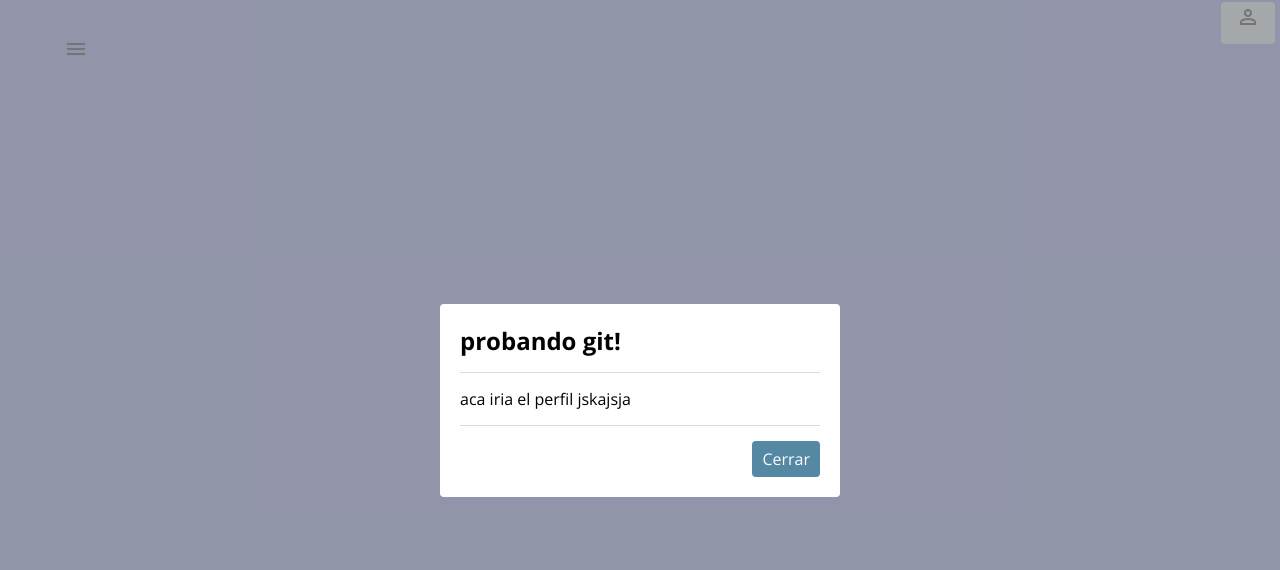
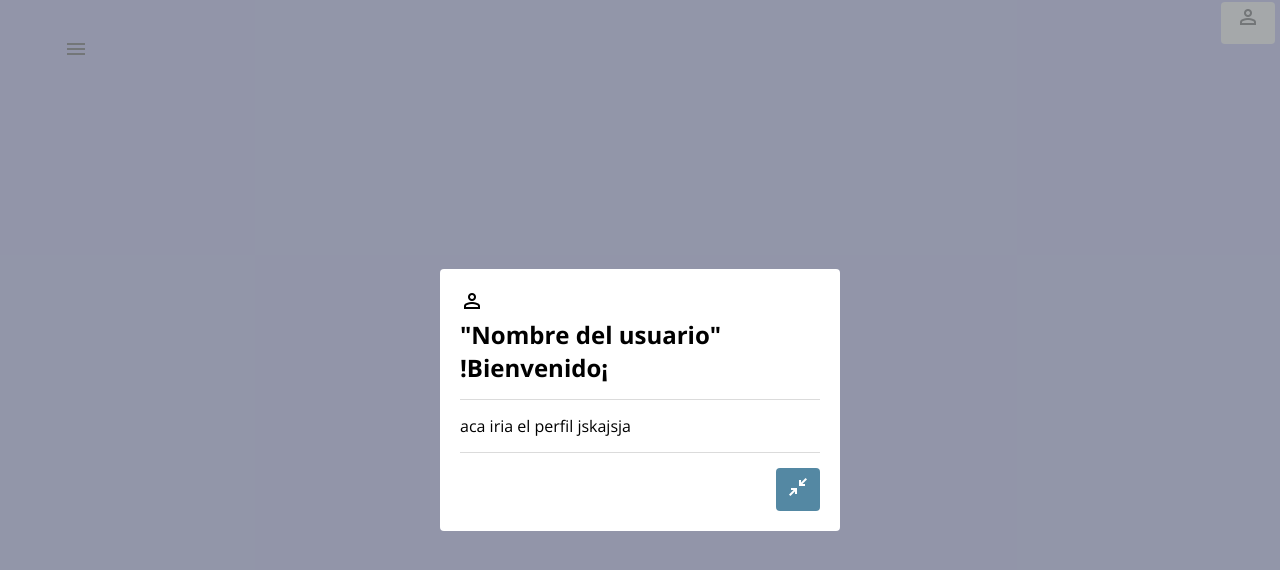
Before and after one commit to AlanJToledoB/samrtlock, a plain HTML site: page inicio-administrador.html in a window 1280 px wide. Both pictures are taken after a click on the label "person". Drawn offline with nearby package versions, Linux system fonts and the light colour scheme.

Commit message:
uptade 7-5/3

```diff
--- a/inicio-administrador.html
+++ b/inicio-administrador.html
@@ -4,8 +4,10 @@
 <head>
 	<meta charset="UTF-8">
 	<title>SmartLock</title>
-	<link rel="stylesheet" href="https://fonts.googleapis.com/css2?family=Material+Symbols+Outlined:opsz,wght,FILL,GRAD@48,400,0,0" />
-	<link rel="stylesheet" href="https://fonts.googleapis.com/css2?family=Material+Symbols+Outlined:opsz,wght,FILL,GRAD@48,400,0,0" />
+	<link rel="stylesheet"
+		href="https://fonts.googleapis.com/css2?family=Material+Symbols+Outlined:opsz,wght,FILL,GRAD@48,400,0,0" />
+	<link rel="stylesheet"
+		href="https://fonts.googleapis.com/css2?family=Material+Symbols+Outlined:opsz,wght,FILL,GRAD@48,400,0,0" />
 	<link rel="stylesheet" href="css/menu.css">
 	<link rel="stylesheet" href="css/ventana-modal.css">
 	<link rel="stylesheet" href="css/style.css">
@@ -17,7 +19,7 @@
 		<div class="container">
 			<div class="btn-menu">
 				<label for="btn-menu"><span class="material-symbols-outlined">
-					menu
+						menu
 					</span></label>
 			</div>
 			<div class="logo">
@@ -37,7 +39,7 @@
 						<a href="#">Instagram</a>
 					</nav>
 					<label for="btn-menu"><span class="material-symbols-outlined">
-						arrow_back_ios_new
+							arrow_back_ios_new
 						</span></label>
 				</div>
 			</div>
@@ -48,7 +50,7 @@
 				<label for="btn-modal">
 					<span class="material-symbols-outlined">
 						person
-						</span>
+					</span>
 				</label>
 			</div>
 			<!--Fin de Boton-->
@@ -57,10 +59,15 @@
 			<div class="container-modal">
 				<div class="content-modal">
 					<!-- agregar iconos para mas lindura -->
-					<h2>probando git!</h2>
+					<span class="material-symbols-outlined">
+						person
+					</span>
+					<h2>"Nombre del usuario" !Bienvenido¡</h2>
 					<p>aca iria el perfil jskajsja</p>
 					<div class="btn-cerrar">
-						<label for="btn-modal">Cerrar</label>
+						<label for="btn-modal"><span class="material-symbols-outlined">
+								hide
+							</span></label>
 					</div>
 				</div>
 				<label for="btn-modal" class="cerrar-modal"></label>
```
Also changed, not shown: index.html (+0 -4 lines).
